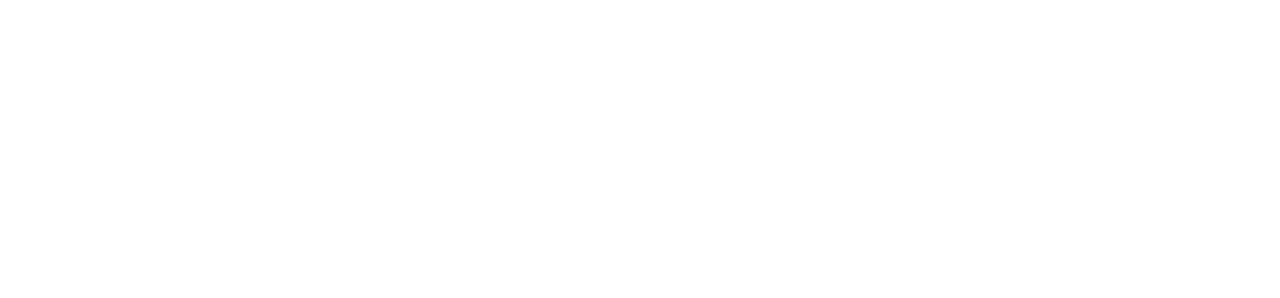
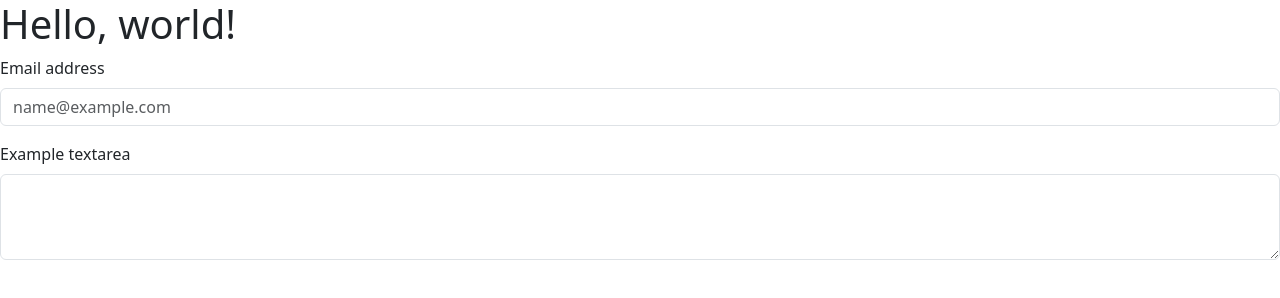
Before and after one commit to danexpress/Group-Fred-Abraham1, a plain HTML site: page index.html in a window 1280 px wide. Drawn offline with nearby package versions, Linux system fonts and the light colour scheme.

Commit message:
added file

```diff
--- a/index.html
+++ b/index.html
@@ -1,11 +1,21 @@
-<!DOCTYPE html>
+<!doctype html>
 <html lang="en">
-<head>
-    <meta charset="UTF-8">
-
-    <title>Document</title>
-</head>
-<body>
-
-</body>
+  <head>
+    <meta charset="utf-8">
+    <meta name="viewport" content="width=device-width, initial-scale=1">
+    <title>Bootstrap demo</title>
+    <link href="https://cdn.jsdelivr.net/npm/bootstrap@5.3.0-alpha1/dist/css/bootstrap.min.css" rel="stylesheet" integrity="sha384-GLhlTQ8iRABdZLl6O3oVMWSktQOp6b7In1Zl3/Jr59b6EGGoI1aFkw7cmDA6j6gD" crossorigin="anonymous">
+  </head>
+  <body>
+    <h1>Hello, world!</h1>
+    <script src="https://cdn.jsdelivr.net/npm/bootstrap@5.3.0-alpha1/dist/js/bootstrap.bundle.min.js" integrity="sha384-w76AqPfDkMBDXo30jS1Sgez6pr3x5MlQ1ZAGC+nuZB+EYdgRZgiwxhTBTkF7CXvN" crossorigin="anonymous"></script>
+    <div class="mb-3">
+        <label for="exampleFormControlInput1" class="form-label">Email address</label>
+        <input type="email" class="form-control" id="exampleFormControlInput1" placeholder="name@example.com">
+      </div>
+      <div class="mb-3">
+        <label for="exampleFormControlTextarea1" class="form-label">Example textarea</label>
+        <textarea class="form-control" id="exampleFormControlTextarea1" rows="3"></textarea>
+      </div>
+  </body>
 </html>
```
Also changed, not shown: style.css (added), trails.js (added).
